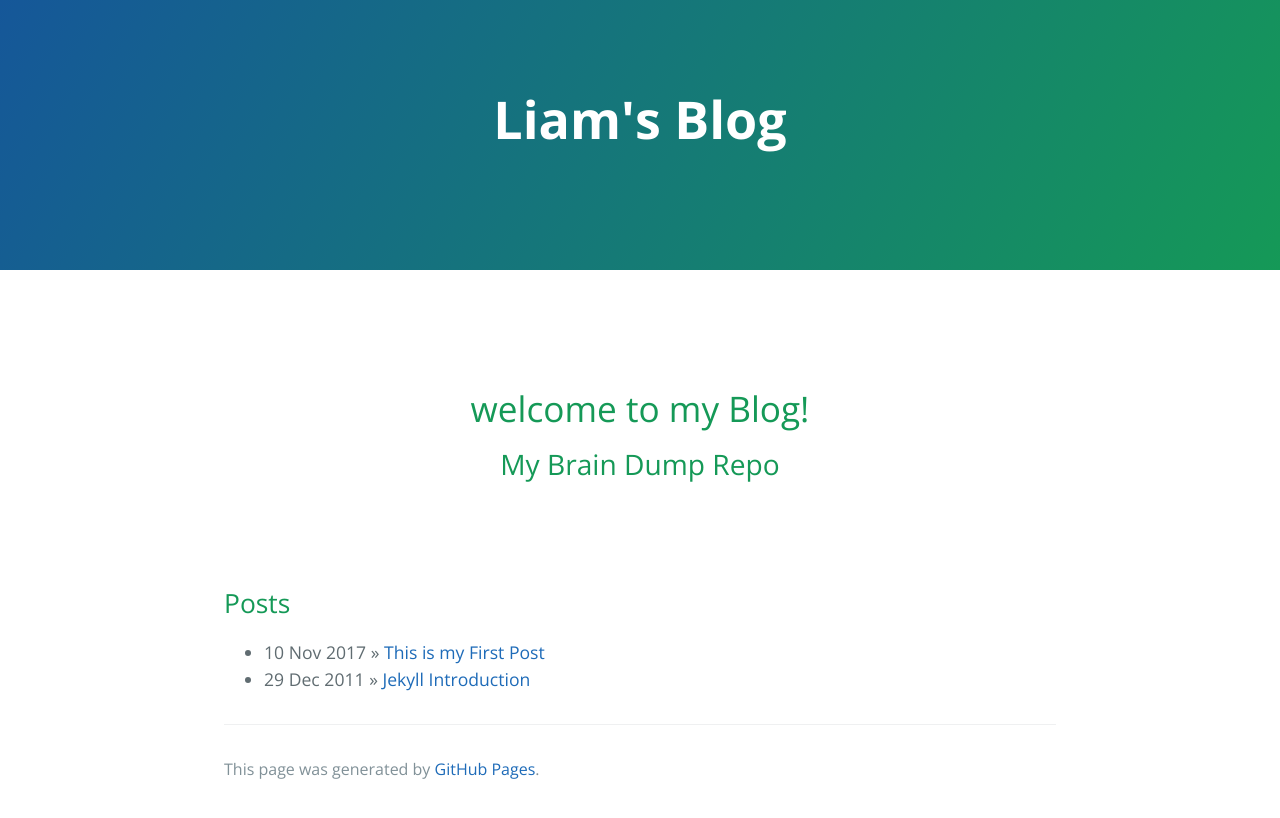
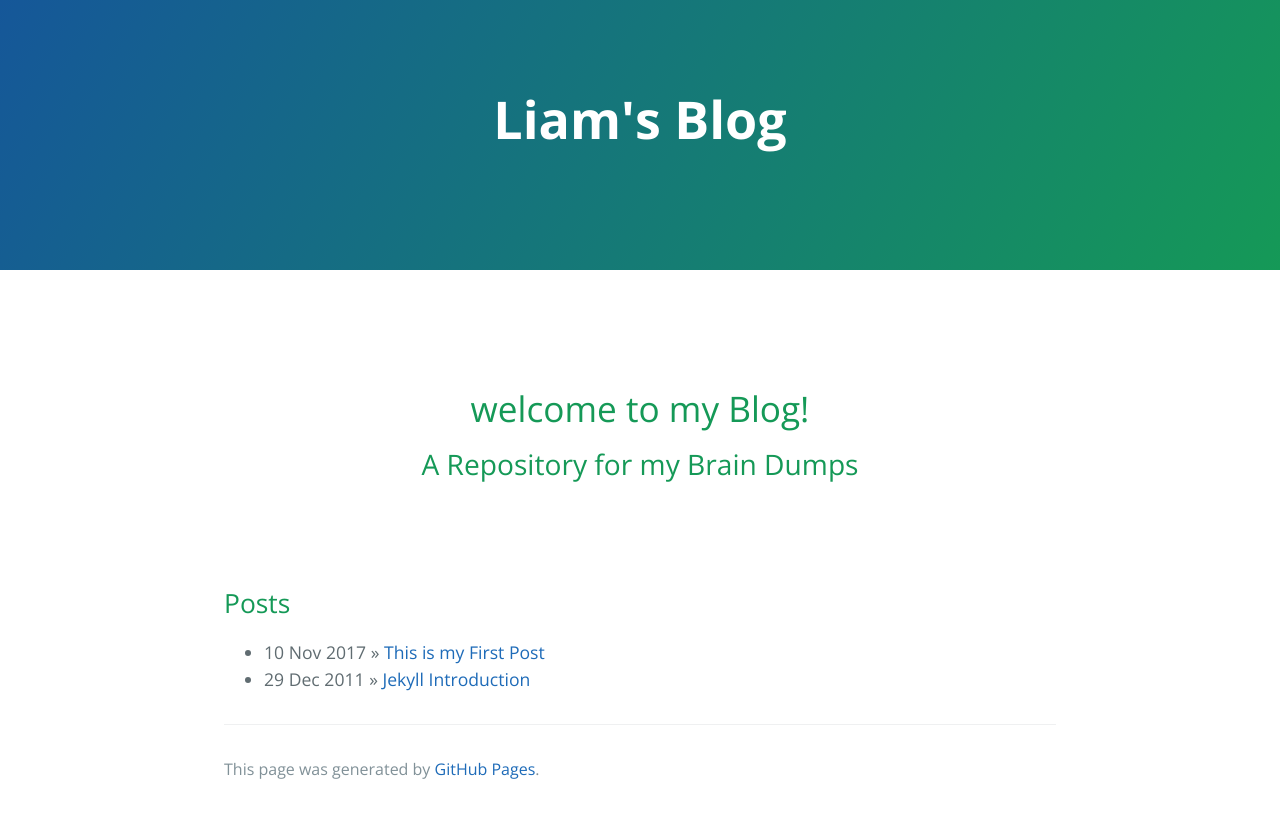
Before and after one commit to liamcorr/liamcorr.github.io, a Jekyll site: the page built from index.md, in a window 1280 px wide. Shown: the top 818 px of the page. Built offline with Jekyll 4.4.1, drawn with Linux system fonts in a browser that asks for light colours; the repository's description, which GitHub fills in, is left out.

Commit message:
edit home page

```diff
--- a/index.md
+++ b/index.md
@@ -1,7 +1,7 @@
 ---
 layout: page
 title: welcome to my Blog!
-tagline: My Brain Dump Repo
+tagline: A Repository for my Brain Dumps
 ---
 {% include JB/setup %}
 
```
